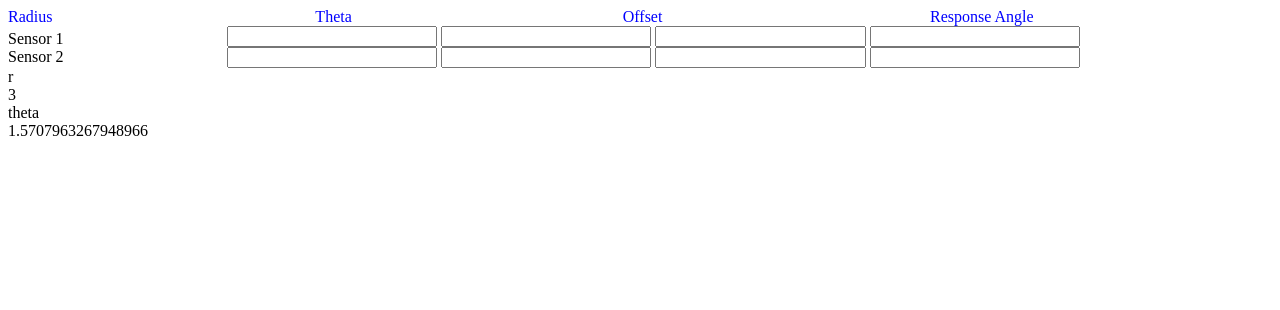
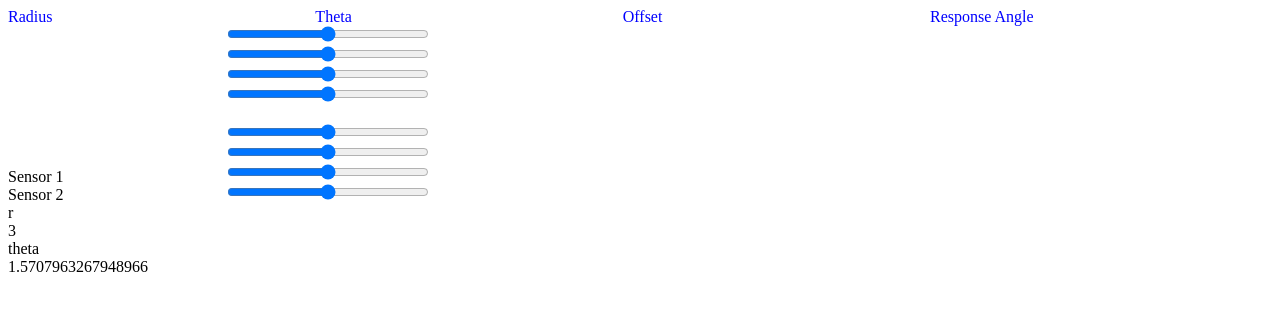
Before and after one commit to currenthandle/2D-ray-intersection, a website: page index.html in a window 1280 px wide. Drawn offline with Linux system fonts and the light colour scheme.

Commit message:
changing UI to feature sliders

```diff
--- a/index.html
+++ b/index.html
@@ -17,15 +17,32 @@
 		</div>
 
 		<form>
-			<input type='text' name='radius1'>
-			<input type='text' name='theta1'>
-			<input type='text' name='offset1'>
-			<input type='text' name='response1'>
+            <div>
+                <input type='range' name='radius1'>
+            </div>
+            <div>
+                <input type='range' name='theta1'>
+            </div>
+            <div>
+                <input type='range' name='offset1'>
+            </div>
+            <div>
+			    <input type='range' name='response1'>
+            </div>
+            <div>
 			<br />
-			<input type='text' name='radius2'>
-			<input type='text' name='theta2'>
-			<input type='text' name='offset2'>
-			<input type='text' name='response2'>
+            <div>
+			    <input type='range' name='radius2'>
+            </div>
+            <div>
+			    <input type='range' name='theta2'>
+            </div>
+            <div>
+			    <input type='range' name='offset2'>
+            </div>
+            <div>
+                <input type='range' name='response2'>
+            </div>
 		</form>
 
 		<script src='index.js'></script>
```
